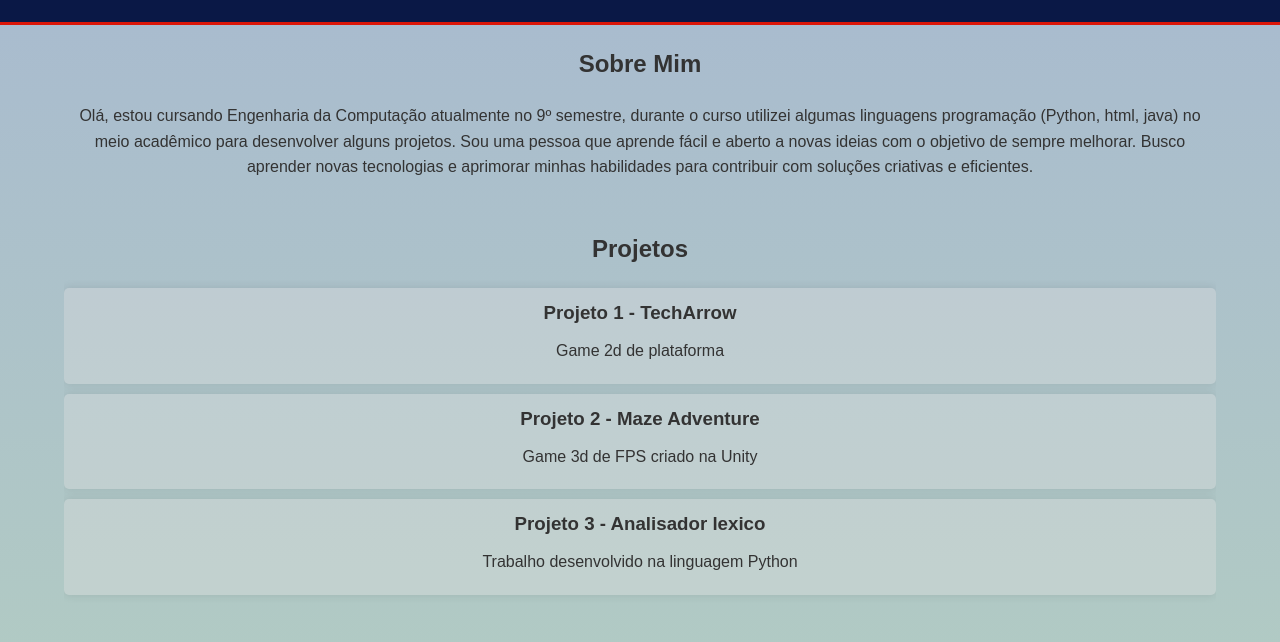
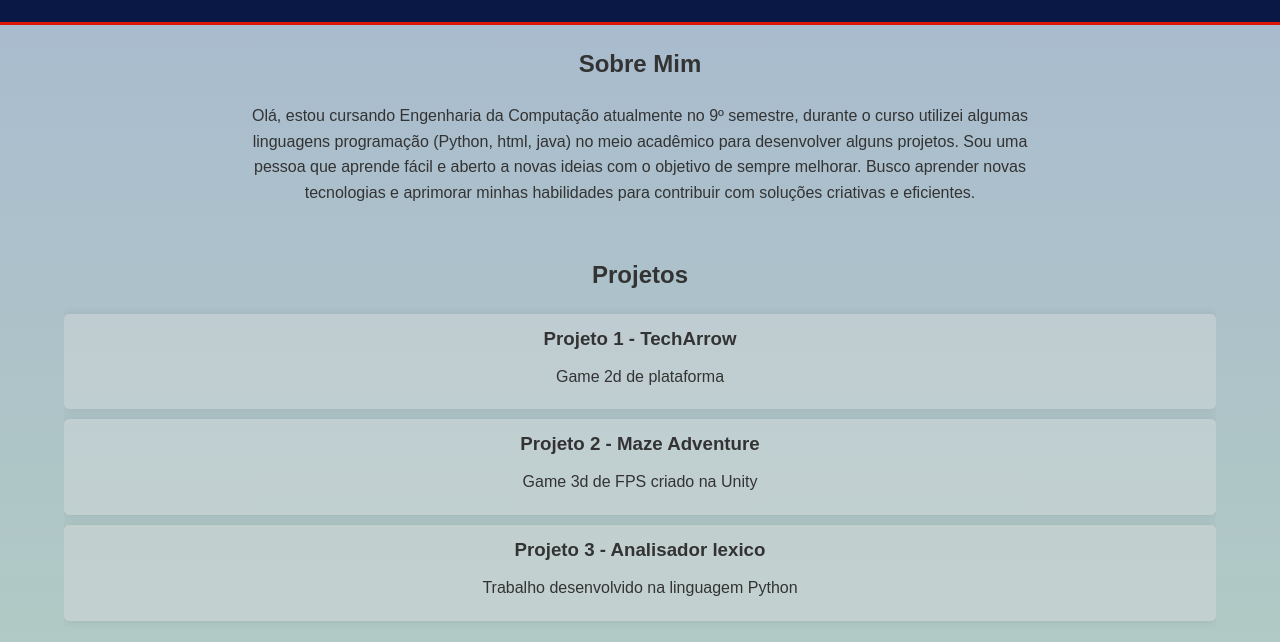
Before and after one commit to renansbernardo/port, a plain HTML site: page Index.html in a window 1280 px wide. Shown: the part 147-789 px from the top of the page. Drawn offline with Linux system fonts and the light colour scheme.

Commit message:
formatação texto sobre mim

```diff
--- a/Index.html
+++ b/Index.html
@@ -29,7 +29,7 @@
     <section id="sobre" class="section">
         <div class="container">
             <h2>Sobre Mim</h2>
-            <p>Olá, estou cursando Engenharia da Computação atualmente no 9º semestre, durante o curso utilizei algumas linguagens
+            <p class= "sobre">Olá, estou cursando Engenharia da Computação atualmente no 9º semestre, durante o curso utilizei algumas linguagens
                 programação (Python, html, java) no meio acadêmico para desenvolver alguns projetos. Sou uma pessoa que aprende fácil
                 e aberto a novas ideias com o objetivo de sempre melhorar. Busco aprender novas tecnologias e aprimorar minhas habilidades para contribuir com soluções criativas e eficientes.</p>
         </div>
--- a/styles.css
+++ b/styles.css
@@ -71,6 +71,13 @@ nav ul li a:hover {
 
 
 
+}
+
+.sobre {
+
+    text-align:justify;
+    padding-right: 15%;
+    padding-left: 15%;
 }
 
 .passa {
```
